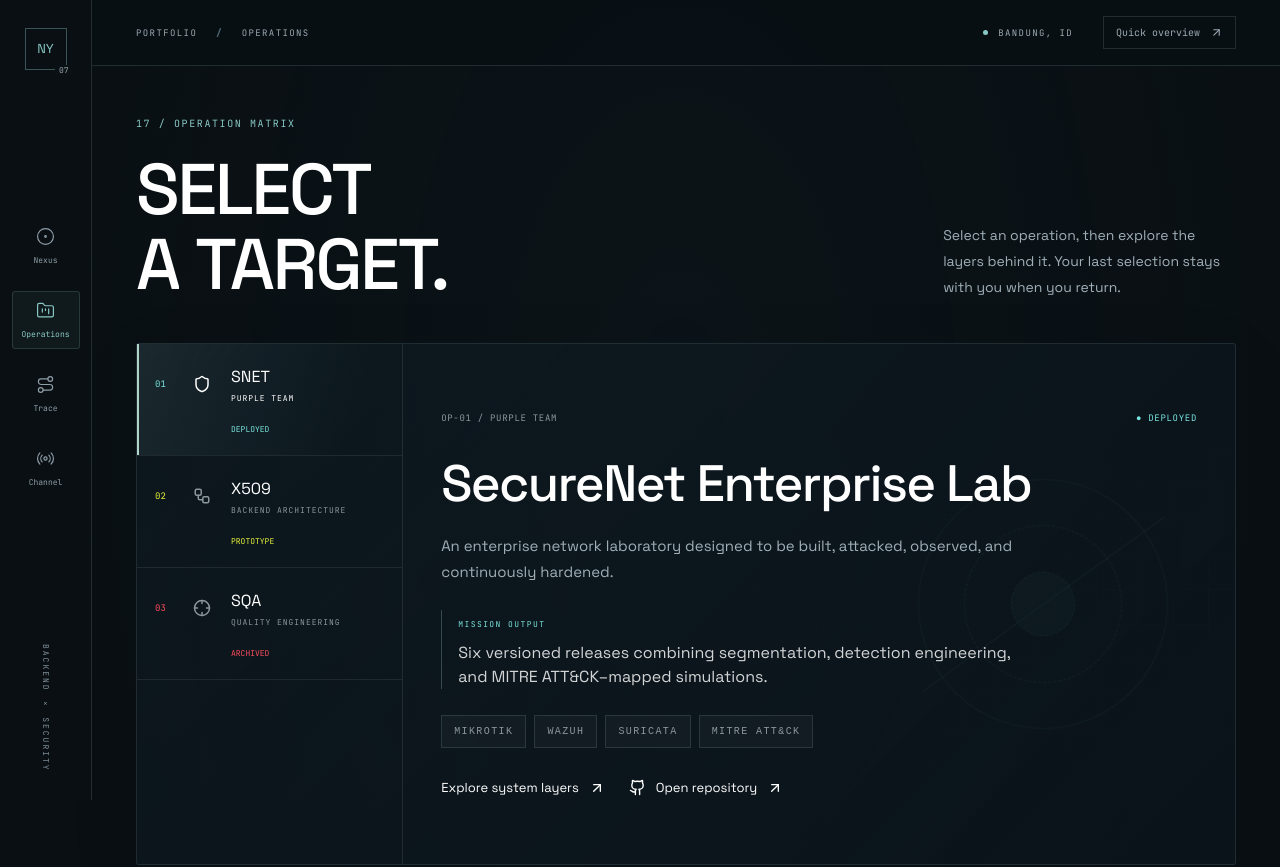
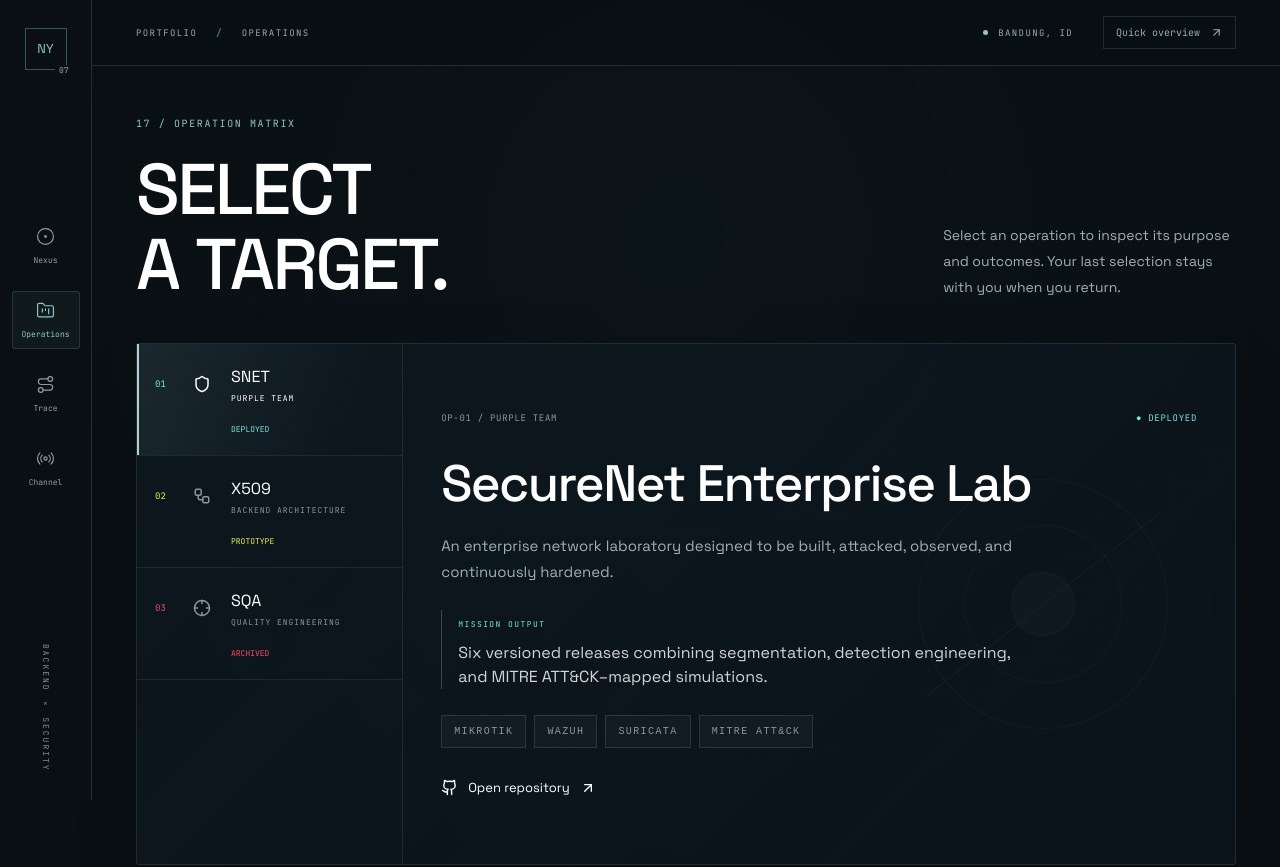
Before and after one commit to Nuryanfa/webporto-security, a React (Vite) app: page /archive in a window 1280 px wide. Shown: the top 867 px of the page. Built offline with nearby package versions, Linux system fonts and the light colour scheme.

Commit message:
Refine interactive motion and remove system explorer section

```diff
--- a/src/components/AnimatedPage.jsx
+++ b/src/components/AnimatedPage.jsx
@@ -8,7 +8,7 @@ export default function AnimatedPage({ children }) {
     if (reduced) return;
     const scope = createScope({ root: root.current }).add(() => {
       animate(
-        ".operation-header,.trace-title,.channel-heading,.experience-masthead",
+        ".operation-header,.trace-title,.channel-heading,.experience-masthead,.overview-heading",
         { opacity: [0, 1], translateY: [12, 0], duration: 750, ease: "out(4)" },
       );
       animate(".operation-console,.trace-console,.channel-console,.nexus-map", {
--- a/src/components/ContentTransition.jsx
+++ b/src/components/ContentTransition.jsx
@@ -1,9 +1,28 @@
 import { AnimatePresence, motion, useIsPresent } from "framer-motion";
+import { useEffect, useRef } from "react";
+import { animate, createScope, stagger } from "animejs";
 import useReducedMotion from "../utils/useMotionPreference";
 function Frame({ children, reduced }) {
   const present = useIsPresent();
+  const root = useRef(null);
+  useEffect(() => {
+    if (reduced || !present) return;
+    const scope = createScope({ root: root.current }).add(() => {
+      const candidates = [...root.current.querySelectorAll(
+        ".map-dossier-grid>div,.dossier-top,h2,.dossier-summary,.dossier-outcome,.project-actions,.trace-record>*,.channel-readout>span,.channel-actions,.tech-tag"
+      )];
+      // Animate a group or its children, never both on the same axis.
+      const targets = candidates.filter(el => !candidates.some(other => other !== el && other.contains(el)));
+      animate(targets, {
+        opacity: [0, 1], translateY: [12, 0],
+        delay: stagger(45, { start: 40 }), duration: 560, ease: "out(4)",
+      });
+    });
+    return () => scope.revert();
+  }, [reduced, present]);
   return (
     <motion.div
+      ref={root}
       className="content-frame"
       aria-hidden={present ? undefined : true}
       inert={present ? undefined : ""}
--- /dev/null
+++ b/src/components/MagneticLink.jsx
@@ -0,0 +1,25 @@
+import { motion, useMotionValue, useSpring } from "framer-motion";
+import { Link } from "react-router-dom";
+import useReducedMotion from "../utils/useMotionPreference";
+
+const RouterLink = motion(Link);
+export default function MagneticLink({ to, children, ...props }) {
+  const reduced = useReducedMotion();
+  const x = useMotionValue(0), y = useMotionValue(0);
+  const sx = useSpring(x, { stiffness: 240, damping: 22, mass: 0.4 });
+  const sy = useSpring(y, { stiffness: 240, damping: 22, mass: 0.4 });
+  const reset = () => { x.set(0); y.set(0); };
+  const Component = to ? RouterLink : motion.a;
+  return <Component {...props} {...(to ? { to } : {})}
+    style={{ x: reduced ? 0 : sx, y: reduced ? 0 : sy }}
+    onPointerMove={event => {
+      if (reduced || event.pointerType !== "mouse") return;
+      const r = event.currentTarget.getBoundingClientRect();
+      x.set(((event.clientX - r.left) / r.width - 0.5) * 6);
+      y.set(((event.clientY - r.top) / r.height - 0.5) * 4);
+    }}
+    onPointerLeave={reset} onBlur={reset}
+    whileTap={reduced ? undefined : { scale: 0.98 }}>
+    {children}
+  </Component>;
+}
--- a/src/components/RouteTransition.jsx
+++ b/src/components/RouteTransition.jsx
@@ -46,7 +46,9 @@ export default function RouteTransition({ children }) {
             ease: [0.22, 1, 0.36, 1],
           }}
         >
-          {children}
+          {/* Page interactions have their own presence boundary; only the
+              route frame participates in the navigation exit sequence. */}
+          <AnimatePresence initial={false}>{children}</AnimatePresence>
         </motion.div>
       </AnimatePresence>
       {!reduced && (
--- a/src/motion.css
+++ b/src/motion.css
@@ -117,9 +117,6 @@
 .channel-readout > svg {
   animation: channel-icon-reveal 0.65s cubic-bezier(0.22, 1, 0.36, 1) both;
 }
-.dossier-outcome {
-  animation: outcome-reveal 0.7s cubic-bezier(0.22, 1, 0.36, 1) both;
-}
 .operation-dossier .tags,
 .operation-dossier .tech-tag {
   transition: border-color 0.3s;
@@ -149,16 +146,6 @@
   to {
     opacity: 1;
     transform: scale(1) rotate(0);
-  }
-}
-@keyframes outcome-reveal {
-  from {
-    opacity: 0;
-    transform: translateY(9px);
-  }
-  to {
-    opacity: 1;
-    transform: translateY(0);
   }
 }
 @media (max-width: 767px) {
@@ -198,3 +185,48 @@ html[data-motion="reduced"] .channel-readout > svg,
 html[data-motion="reduced"] .dossier-outcome {
   animation: none !important;
 }
+
+/* A brief acknowledgment connects the portrait to the chosen destination. */
+.core-response-ring {
+  position: absolute;
+  inset: 0;
+  border: 1px solid #9ed9c9;
+  border-radius: 50%;
+  pointer-events: none;
+}
+.map-node-icon > span { display: inline-flex; }
+.map-node::after {
+  content: "";
+  position: absolute;
+  left: 10%; right: 10%; bottom: -1px;
+  height: 1px;
+  background: linear-gradient(90deg, transparent, #b4e4d4, transparent);
+  transform: scaleX(0);
+  transition: transform 0.55s cubic-bezier(0.22, 1, 0.36, 1);
+  pointer-events: none;
+}
+.map-node:hover::after, .map-node:focus-visible::after { transform: scaleX(1); }
+.nexus-cta, .dossier-link, .channel-actions a { position: relative; }
+.nexus-cta::after, .dossier-link::after, .channel-actions a::after {
+  content: "";
+  position: absolute;
+  left: 0; right: 0; bottom: -3px;
+  height: 1px;
+  background: currentColor;
+  opacity: 0.45;
+  transform: scaleX(0);
+  transform-origin: left;
+  transition: transform 0.45s cubic-bezier(0.22, 1, 0.36, 1);
+  pointer-events: none;
+}
+.nexus-cta:hover::after, .dossier-link:hover::after, .channel-actions a:hover::after,
+.nexus-cta:focus-visible::after, .dossier-link:focus-visible::after, .channel-actions a:focus-visible::after {
+  transform: scaleX(1);
+}
+html[data-motion="reduced"] .map-node::after,
+html[data-motion="reduced"] .nexus-cta::after,
+html[data-motion="reduced"] .dossier-link::after,
+html[data-motion="reduced"] .channel-actions a::after { transition: none; }
+@media (prefers-reduced-motion: reduce) {
+  .map-node::after, .nexus-cta::after, .dossier-link::after, .channel-actions a::after { transition: none; }
+}
--- a/src/pages/Archive.jsx
+++ b/src/pages/Archive.jsx
@@ -1,4 +1,5 @@
 import { motion } from "framer-motion";
+import MagneticLink from "../components/MagneticLink";
 import MotionHeading from "../components/MotionHeading";
 import { useEffect } from "react";
 import { useSearchParams } from "react-router-dom";
@@ -7,7 +8,6 @@ import { ArrowUpRight, Github } from "lucide-react";
 import useReducedMotion from "../utils/useMotionPreference";
 import AnimatedPage from "../components/AnimatedPage";
 import DecodeText from "../components/DecodeText";
-import SystemExplorer from "../components/SystemExplorer";
 import { projects } from "../content/projects";
 
 function rememberedProject() {
@@ -30,8 +30,6 @@ export default function Archive() {
     } catch {}
   }, [active.code]);
   const selectProject = (project) => setParams({ project: project.code });
-  const selectLayer = (layer) =>
-    setParams({ project: active.code, layer }, { replace: true });
   const keyboardSelect = (event, index) => {
     let next;
     if (["ArrowRight", "ArrowDown"].includes(event.key))
@@ -57,7 +55,7 @@ export default function Archive() {
             </MotionHeading>
           </div>
           <p>
-            Select an operation, then explore the layers behind it. Your last
+            Select an operation to inspect its purpose and outcomes. Your last
             selection stays with you when you return.
           </p>
         </header>
@@ -137,10 +135,7 @@ export default function Archive() {
                   ))}
                 </div>
                 <div className="project-actions">
-                  <a href="#system-explorer-title" className="dossier-link">
-                    Explore system layers <ArrowUpRight size={16} />
-                  </a>
-                  <a
+                  <MagneticLink
                     href={active.href}
                     target="_blank"
                     rel="noreferrer"
@@ -151,17 +146,12 @@ export default function Archive() {
                       ? "GitHub profile"
                       : "Open repository"}
                     <ArrowUpRight size={16} />
-                  </a>
+                  </MagneticLink>
                 </div>
               </article>
             </ContentTransition>
           </div>
         </section>
-        <SystemExplorer
-          project={active}
-          layer={params.get("layer")}
-          onSelectLayer={selectLayer}
-        />
       </div>
     </AnimatedPage>
   );
--- a/src/pages/Home.jsx
+++ b/src/pages/Home.jsx
@@ -1,5 +1,5 @@
 import { useState } from "react";
-import { Link } from "react-router-dom";
+import MagneticLink from "../components/MagneticLink";
 
 import { ArrowUpRight, ShieldCheck, Braces, Route, Radio } from "lucide-react";
 import AnimatedPage from "../components/AnimatedPage";
@@ -101,10 +101,10 @@ export default function Home() {
               <div className="map-dossier-copy">
                 <p>{active.description}</p>
                 <div className="map-dossier-actions">
-                  <Link className="nexus-cta" to={active.to}>
+                  <MagneticLink className="nexus-cta" to={active.to}>
                     {active.action}
                     <ArrowUpRight size={16} />
-                  </Link>
+                  </MagneticLink>
                   <span>{active.meta}</span>
                 </div>
               </div>
--- a/src/pages/Network.jsx
+++ b/src/pages/Network.jsx
@@ -1,3 +1,4 @@
+import MagneticLink from "../components/MagneticLink";
 import MotionHeading from "../components/MotionHeading";
 import ContentTransition from "../components/ContentTransition";
 import { useState } from "react";
@@ -128,14 +129,14 @@ export default function Network() {
                   <DecodeText text={current.value} />
                 </h2>
                 <div className="channel-actions" aria-live="polite">
-                  <a
+                  <MagneticLink
                     href={current.href}
                     target={channel === "email" ? undefined : "_blank"}
                     rel="noreferrer"
                   >
                     <Send size={16} />
                     {current.action}
-                  </a>
+                  </MagneticLink>
                   {channel === "email" && (
                     <button onClick={copy}>
                       {copied ? <Check size={16} /> : <Copy size={16} />}
--- a/src/pages/Overview.jsx
+++ b/src/pages/Overview.jsx
@@ -1,14 +1,20 @@
+import { motion } from "framer-motion";
+import AnimatedPage from "../components/AnimatedPage";
+import MotionHeading from "../components/MotionHeading";
+import useReducedMotion from "../utils/useMotionPreference";
 import { Link } from 'react-router-dom';
 import { ArrowUpRight, ArrowRight } from 'lucide-react';
 import { projects } from '../content/projects';
 
 export default function Overview() {
-  return <div className="overview-page">
-    <header><span className="eyebrow">Quick overview / The essentials</span><h1>Muhamad Nur Yanfa</h1><p>Backend &amp; security engineering. Secure APIs, resilient infrastructure, and practical defensive systems.</p><Link className="ghost-button" to="/">Return to nexus<ArrowRight size={16} /></Link></header>
-    <section aria-labelledby="overview-work"><div className="overview-section-label"><span>01</span><h2 id="overview-work">Selected work</h2></div>
+  const reduced = useReducedMotion();
+  const reveal = { initial: reduced ? false : { opacity: 0, y: 20 }, whileInView: { opacity: 1, y: 0 }, viewport: { once: true, amount: 0.12 }, transition: { duration: reduced ? 0 : 0.65, ease: [0.22, 1, 0.36, 1] } };
+  return <AnimatedPage><div className="overview-page">
+    <header className="overview-heading"><span className="eyebrow">Quick overview / The essentials</span><MotionHeading>Muhamad Nur Yanfa</MotionHeading><p>Backend &amp; security engineering. Secure APIs, resilient infrastructure, and practical defensive systems.</p><Link className="ghost-button" to="/">Return to nexus<ArrowRight size={16} /></Link></header>
+    <motion.section {...reveal} aria-labelledby="overview-work"><div className="overview-section-label"><span>01</span><h2 id="overview-work">Selected work</h2></div>
       {projects.map(project => <article key={project.id}><div><span className="eyebrow">{project.type}</span><h3>{project.title}</h3><p>{project.summary}</p><div className="flex flex-wrap gap-2">{project.tags.map(tag => <span className="tech-tag" key={tag}>{tag}</span>)}</div></div><Link to={`/archive?project=${project.code}`} aria-label={`Explore ${project.title}`}>Explore<ArrowUpRight size={18} /></Link></article>)}
-    </section>
-    <section aria-labelledby="overview-experience"><div className="overview-section-label"><span>02</span><h2 id="overview-experience">Experience</h2></div><article><div><h3>Backend Engineer Intern · Digitak Labs</h3><p>2026 — Present. API development, database design, and GitLab delivery workflows for a food delivery product.</p><h3>Development Team · SI MANTAP</h3><p>May 2026. Student guidance features for a university management application.</p></div><Link to="/timeline">View trace<ArrowUpRight size={18} /></Link></article></section>
-    <section aria-labelledby="overview-contact"><div className="overview-section-label"><span>03</span><h2 id="overview-contact">Contact</h2></div><div className="overview-links"><Link to="/network">Open contact channels<ArrowUpRight size={18} /></Link><a href="https://github.com/Nuryanfa" target="_blank" rel="noreferrer">GitHub<ArrowUpRight size={18} /></a></div></section>
-  </div>;
+    </motion.section>
+    <motion.section {...reveal} aria-labelledby="overview-experience"><div className="overview-section-label"><span>02</span><h2 id="overview-experience">Experience</h2></div><article><div><h3>Backend Engineer Intern · Digitak Labs</h3><p>2026 — Present. API development, database design, and GitLab delivery workflows for a food delivery product.</p><h3>Development Team · SI MANTAP</h3><p>May 2026. Student guidance features for a university management application.</p></div><Link to="/timeline">View trace<ArrowUpRight size={18} /></Link></article></motion.section>
+    <motion.section {...reveal} aria-labelledby="overview-contact"><div className="overview-section-label"><span>03</span><h2 id="overview-contact">Contact</h2></div><div className="overview-links"><Link to="/network">Open contact channels<ArrowUpRight size={18} /></Link><a href="https://github.com/Nuryanfa" target="_blank" rel="noreferrer">GitHub<ArrowUpRight size={18} /></a></div></motion.section>
+  </div></AnimatedPage>;
 }
```
Also changed, not shown: src/components/NexusScene.jsx (+22 -1 lines).
